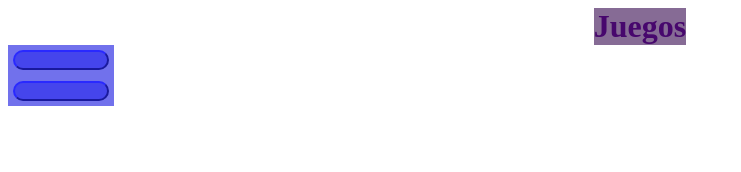
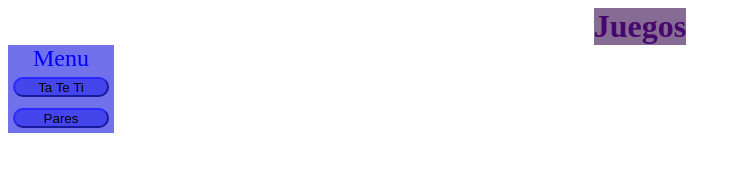
Before and after one commit to Krindos/juegos, a plain HTML site: page index.html in a window 1280 px wide. Shown: the whole page, without its empty margins (0-741 px from the left). Drawn offline with Linux system fonts and the light colour scheme.

Commit message:
agregado de texto

```diff
--- a/index.html
+++ b/index.html
@@ -10,9 +10,9 @@
         Juegos
     </header>
     <div id="container">
-        <div id="menu">
-            <button id="tateti" onclick="iniciarTateti"></button>
-            <button id="pares" onclick="iniciarPares"></button>
+        <div id="menu">Menu
+            <button id="tateti" onclick="iniciarTateti">Ta Te Ti</button>
+            <button id="pares" onclick="iniciarPares">Pares</button>
         </div>
         <div id="juego">
             <div id="mensaje" display="none">
```
